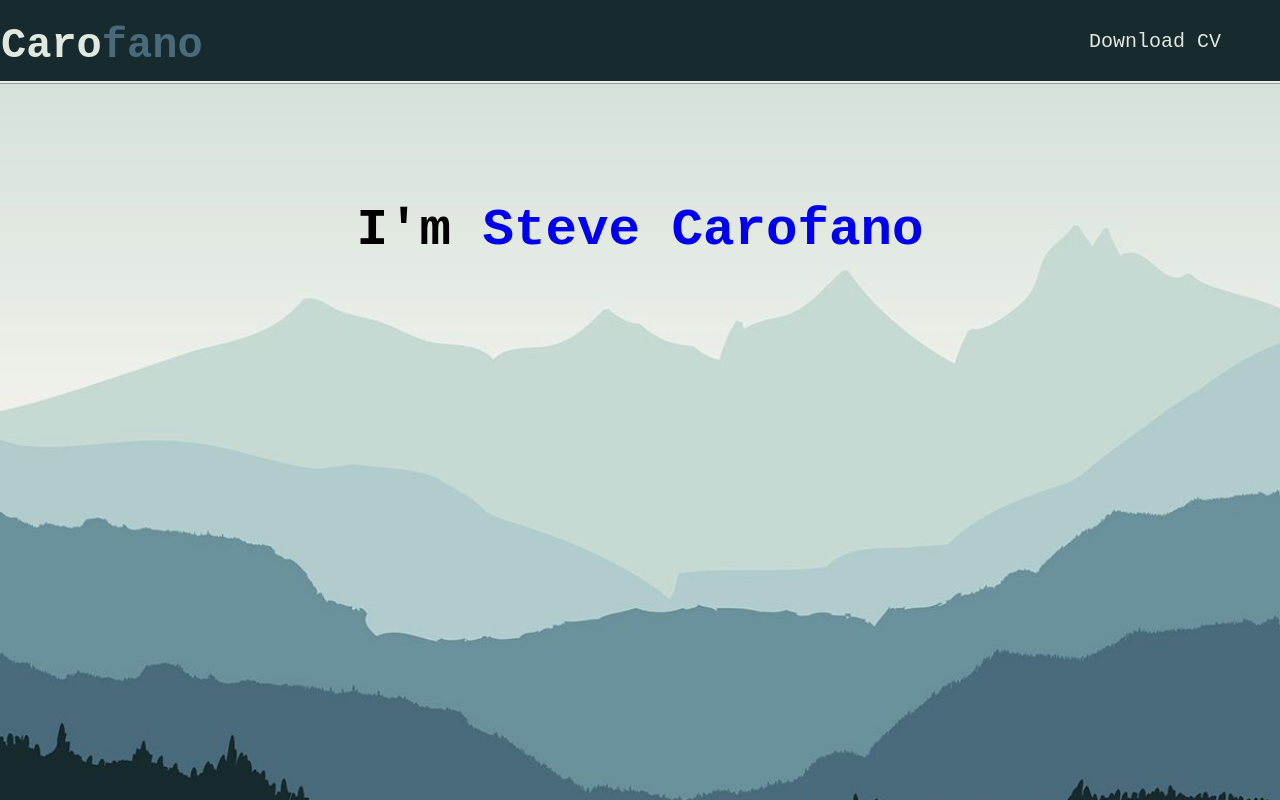
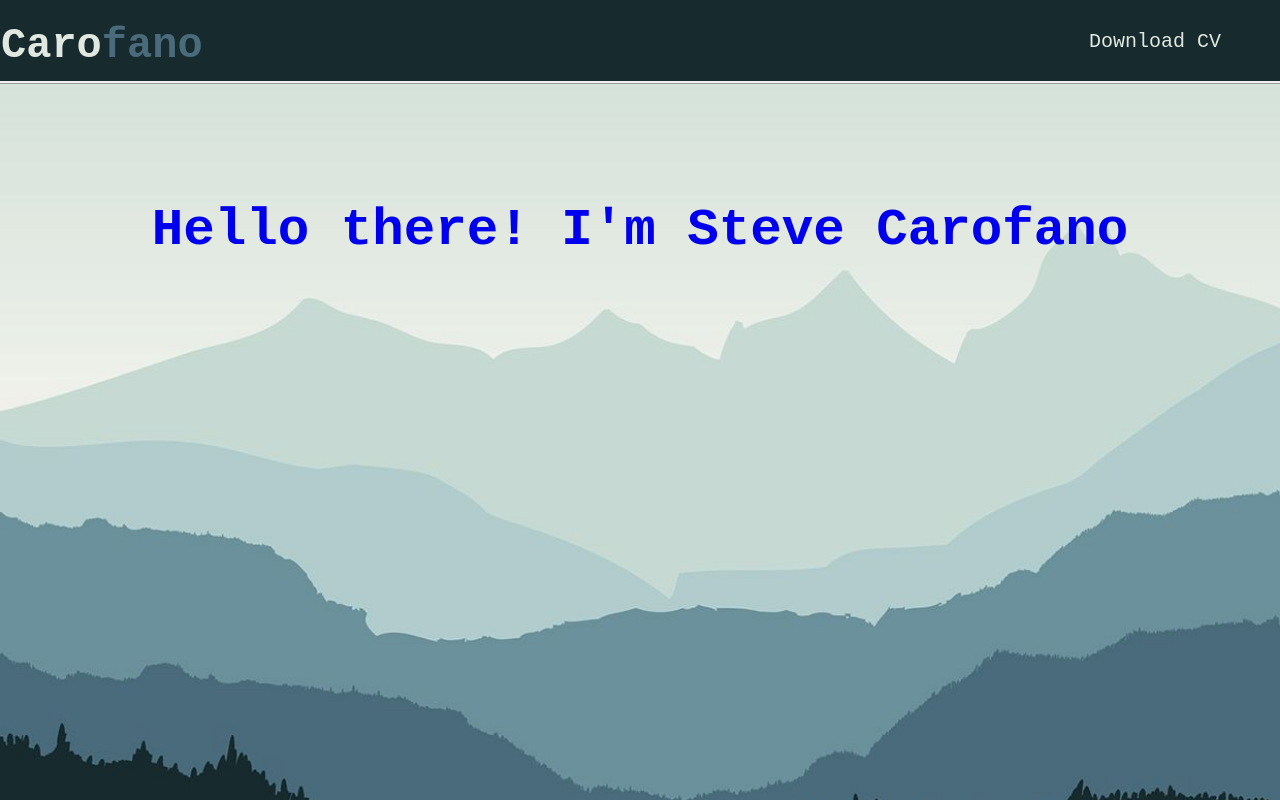
Before and after one commit to stevecarofano/React-Portfolio, a React (Create React App) app: page / in a window 1280 px wide. Built offline with nearby package versions, Linux system fonts and the light colour scheme.

Commit message:
Updating layout

```diff
--- a/src/components/mainPage.js
+++ b/src/components/mainPage.js
@@ -6,9 +6,8 @@ function MainPage() {
     <div className="mainContainer">
       <div className="mainPage">
         <h2 className="mainHeading">
-          I'm{" "}
           <a href="https://github.com/stevecarofano" target="blank">
-            Steve Carofano
+          Hello there! I'm Steve Carofano
           </a>
           <p>Full Stack Developer</p>
           <p>-</p>
@@ -18,8 +17,7 @@ function MainPage() {
           <p>-</p>
           <p>Guitarist</p>
         </h2>
-        <div className="mainFacts">
-        </div>
+        <div className="mainFacts"></div>
       </div>
     </div>
   );
--- a/src/mainPage.css
+++ b/src/mainPage.css
@@ -8,6 +8,7 @@
 .mainHeading {
     margin-top: 200px;
 }
+
 
 .mainHeading p {
     opacity:0;
```
